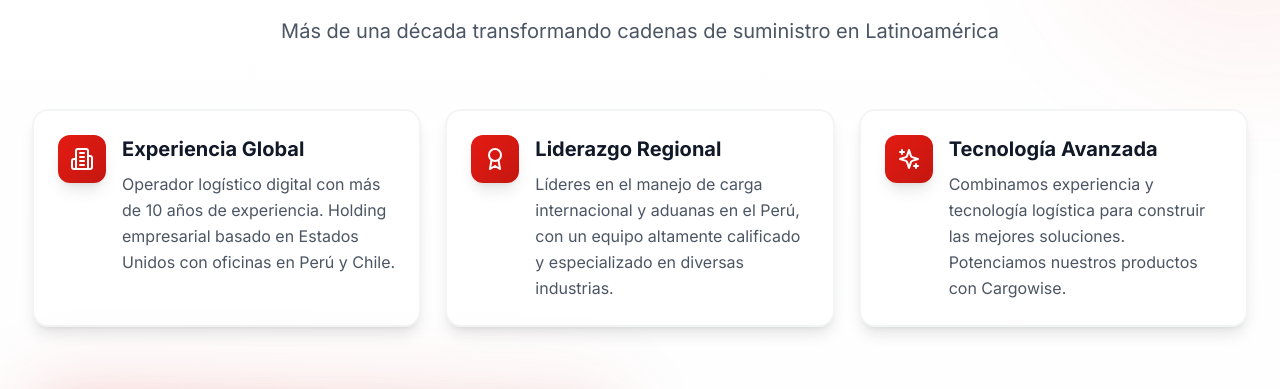
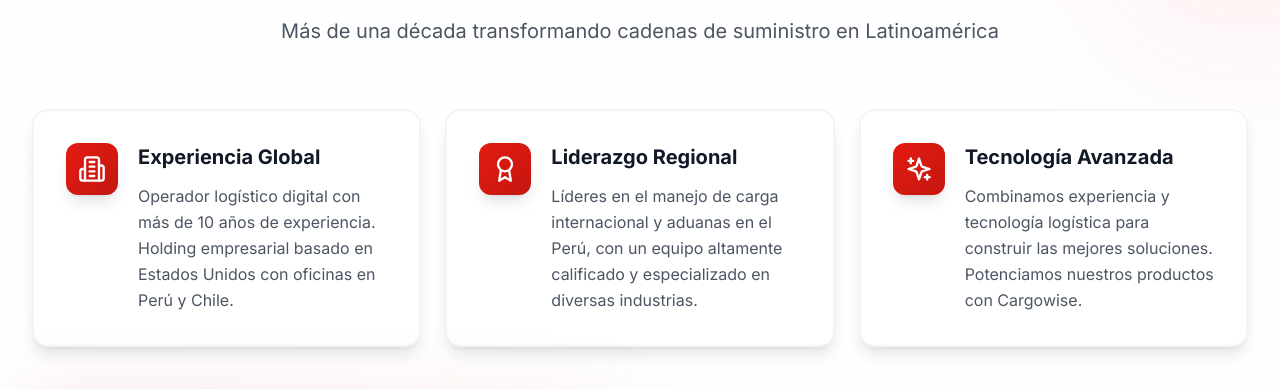
Before and after one commit to cookiecodespy/Ez_webpage, a React (Vite) app: page / in a window 1280 px wide. Shown: the part 947-1336 px from the top of the page. Built offline with nearby package versions, Linux system fonts and the light colour scheme; grey boxes are pictures that could not be loaded.

Commit message:
Refactor: Mejorar spacing y proporciones de intro cards (p-8, iconos h-7)

```diff
--- a/src/components/About.tsx
+++ b/src/components/About.tsx
@@ -138,13 +138,13 @@ const About = () => {
             transition={{ delay: 0 }}
           >
             <div className="absolute inset-0 bg-gradient-to-br from-[#E41B13] to-[#C41710] rounded-2xl opacity-0 group-hover:opacity-30 blur-xl transition-opacity duration-500" />
-            <div className="relative h-full backdrop-blur-sm bg-white border-2 border-gray-100 rounded-2xl p-6 shadow-lg hover:shadow-2xl transition-all duration-300 hover:-translate-y-2">
-              <div className="flex items-start gap-4">
+            <div className="relative h-full backdrop-blur-sm bg-white border-2 border-gray-100 rounded-2xl p-8 shadow-lg hover:shadow-2xl transition-all duration-300 hover:-translate-y-2">
+              <div className="flex items-start gap-5">
                 <div className="flex-shrink-0 p-3 rounded-xl bg-gradient-to-br from-[#E41B13] to-[#C41710] shadow-lg group-hover:scale-110 transition-transform duration-300">
-                  <Building2 className="h-6 w-6 text-white" />
+                  <Building2 className="h-7 w-7 text-white" />
                 </div>
                 <div className="flex-1">
-                  <h3 className="text-xl font-bold text-gray-900 mb-2">Experiencia Global</h3>
+                  <h3 className="text-xl font-bold text-gray-900 mb-3">Experiencia Global</h3>
                   <p className="text-base text-gray-600 leading-relaxed">
                     Operador logístico digital con más de 10 años de experiencia. Holding empresarial basado en Estados Unidos con oficinas en Perú y Chile.
                   </p>
@@ -162,13 +162,13 @@ const About = () => {
             transition={{ delay: 0.1 }}
           >
             <div className="absolute inset-0 bg-gradient-to-br from-[#E41B13] to-[#C41710] rounded-2xl opacity-0 group-hover:opacity-30 blur-xl transition-opacity duration-500" />
-            <div className="relative h-full backdrop-blur-sm bg-white border-2 border-gray-100 rounded-2xl p-6 shadow-lg hover:shadow-2xl transition-all duration-300 hover:-translate-y-2">
-              <div className="flex items-start gap-4">
+            <div className="relative h-full backdrop-blur-sm bg-white border-2 border-gray-100 rounded-2xl p-8 shadow-lg hover:shadow-2xl transition-all duration-300 hover:-translate-y-2">
+              <div className="flex items-start gap-5">
                 <div className="flex-shrink-0 p-3 rounded-xl bg-gradient-to-br from-[#E41B13] to-[#C41710] shadow-lg group-hover:scale-110 transition-transform duration-300">
-                  <Award className="h-6 w-6 text-white" />
+                  <Award className="h-7 w-7 text-white" />
                 </div>
                 <div className="flex-1">
-                  <h3 className="text-xl font-bold text-gray-900 mb-2">Liderazgo Regional</h3>
+                  <h3 className="text-xl font-bold text-gray-900 mb-3">Liderazgo Regional</h3>
                   <p className="text-base text-gray-600 leading-relaxed">
                     Líderes en el manejo de carga internacional y aduanas en el Perú, con un equipo altamente calificado y especializado en diversas industrias.
                   </p>
@@ -186,13 +186,13 @@ const About = () => {
             transition={{ delay: 0.2 }}
           >
             <div className="absolute inset-0 bg-gradient-to-br from-[#E41B13] to-[#C41710] rounded-2xl opacity-0 group-hover:opacity-30 blur-xl transition-opacity duration-500" />
-            <div className="relative h-full backdrop-blur-sm bg-white border-2 border-gray-100 rounded-2xl p-6 shadow-lg hover:shadow-2xl transition-all duration-300 hover:-translate-y-2">
-              <div className="flex items-start gap-4">
+            <div className="relative h-full backdrop-blur-sm bg-white border-2 border-gray-100 rounded-2xl p-8 shadow-lg hover:shadow-2xl transition-all duration-300 hover:-translate-y-2">
+              <div className="flex items-start gap-5">
                 <div className="flex-shrink-0 p-3 rounded-xl bg-gradient-to-br from-[#E41B13] to-[#C41710] shadow-lg group-hover:scale-110 transition-transform duration-300">
-                  <Sparkles className="h-6 w-6 text-white" />
+                  <Sparkles className="h-7 w-7 text-white" />
                 </div>
                 <div className="flex-1">
-                  <h3 className="text-xl font-bold text-gray-900 mb-2">Tecnología Avanzada</h3>
+                  <h3 className="text-xl font-bold text-gray-900 mb-3">Tecnología Avanzada</h3>
                   <p className="text-base text-gray-600 leading-relaxed">
                     Combinamos experiencia y tecnología logística para construir las mejores soluciones. Potenciamos nuestros productos con Cargowise.
                   </p>
```
